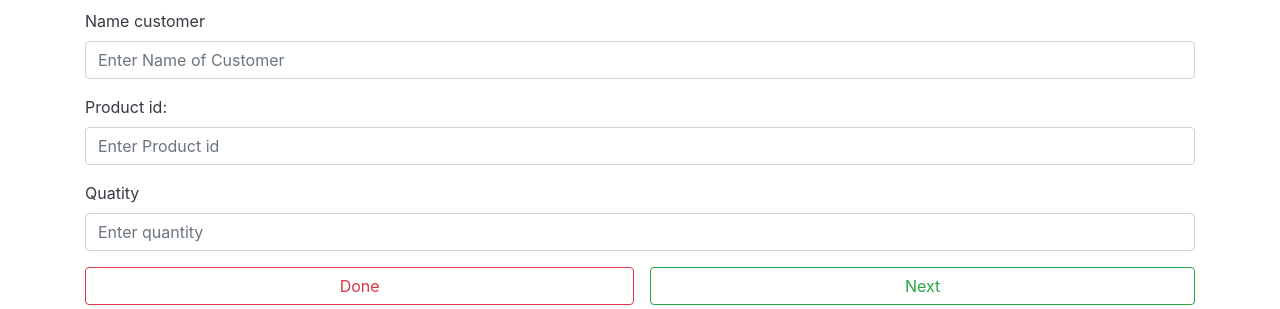
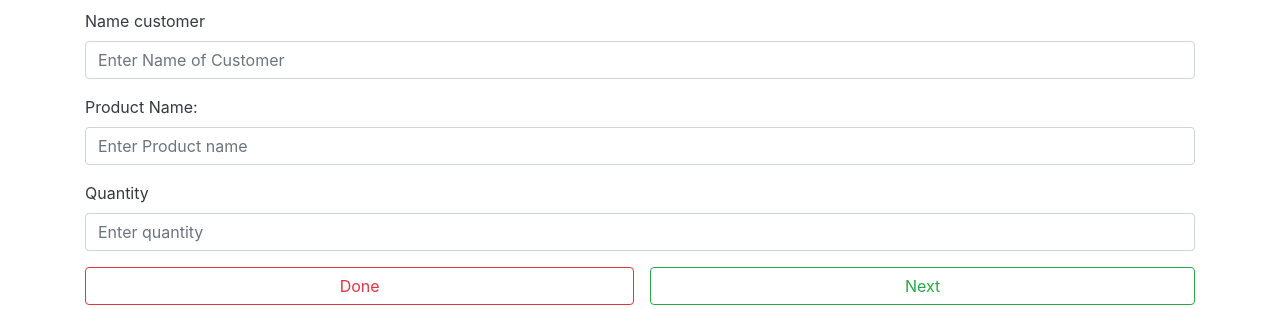
Before and after one commit to zefyr-solutions/Reach, a Flask app: page /sales in a window 1280 px wide. Shown: the part 271-580 px from the top of the page. Run offline with Flask 2, Linux system fonts and the light colour scheme; a user stored in the database is signed in; some libraries are stand-ins or nearby versions.

Commit message:
Sales page backend completed

```diff
--- a/main.py
+++ b/main.py
@@ -1,5 +1,4 @@
 from flask import Flask, redirect, render_template, session, flash, url_for, request, make_response, send_from_directory, json, jsonify
-from flask_mysqldb import MySQL
 from passlib.hash import argon2
 from db import connect
 import yaml
@@ -427,12 +426,38 @@ def logout():
     return redirect(url_for('home'))
 
 # Creating sales page
-@app.route("/sales")
+@app.route("/sales", methods=["POST","GET"])
 def sales():
-    if 'user_id' in session:  # Checking if user is logged in or not
+    # Checking if user is logged in or not
+    if 'user_id' in session:
+        if request.method == 'POST':
+
+            if (request.form["customer_name"] == "" or request.form["product_name"] == "" or request.form["qty"] == ""):
+                flash("Enter all the fields")
+                return redirect(url_for("add_customer"))
+            else:
+                # Insering data into database
+                cnx = connect()
+                with cnx.cursor() as cur:
+                    # To get customer id from database using customer name provided by user
+                    cur.execute("SELECT customer_id FROM customers WHERE name = %s", request.form['customer_name'])
+                    customer_id = cur.fetchone()[0]
+                    # To get product id from database using product name provided by user
+                    cur.execute("SELECT product_id FROM products WHERE name = %s", request.form['product_name'])
+                    product_id = cur.fetchone()[0]
+                    # Inserting data to database
+                    cur.execute('''INSERT INTO sales (customer_id, product_id, user_id, quantity) VALUES (%s,%s,%s,%s)
+                                            ''', (customer_id, product_id, session["user_id"], request.form['qty']))
+                    cnx.commit()
+                    cnx.close()
+                flash("Records inserted")
+                return redirect(url_for("/driver"))
+
         return render_template("sales.html")
     else :
         return redirect(url_for('static', filename='images/403-forbidden-error.jpg'))
+
+
 # Creating service worker initiation page
 @app.route("/service-worker.js")
 def sw():
--- a/templates/sales.html
+++ b/templates/sales.html
@@ -4,15 +4,15 @@
 <h1>Sales</h1>
 <form action="#" method="post">
   <div class="form-group">
-    <label for="name">Name customer</label>
-    <input type="text" class="form-control" id="name" name="name" placeholder="Enter Name of Customer">
+    <label for="customer_name">Name customer</label>
+    <input type="text" class="form-control" id="customer_name" name="customer_name" placeholder="Enter Name of Customer">
   </div>
   <div class="form-group">
-    <label for="prod_id">Product id:</label>
-    <input type="text" class="form-control" id="prod_id"  name="prod_id" placeholder="Enter Product id">
+    <label for="product_name">Product Name:</label>
+    <input type="text" class="form-control" id="product_name"  name="product_name" placeholder="Enter Product name">
   </div>
   <div class="form-group">
-    <label for="qty">Quatity</label>
+    <label for="qty">Quantity</label>
     <input type="number" class="form-control" id="qty"  name="qty" placeholder="Enter quantity">
   </div>
   <div class="d-flex flex-row justify-content-between">
```
Also changed, not shown: 1 other file.
